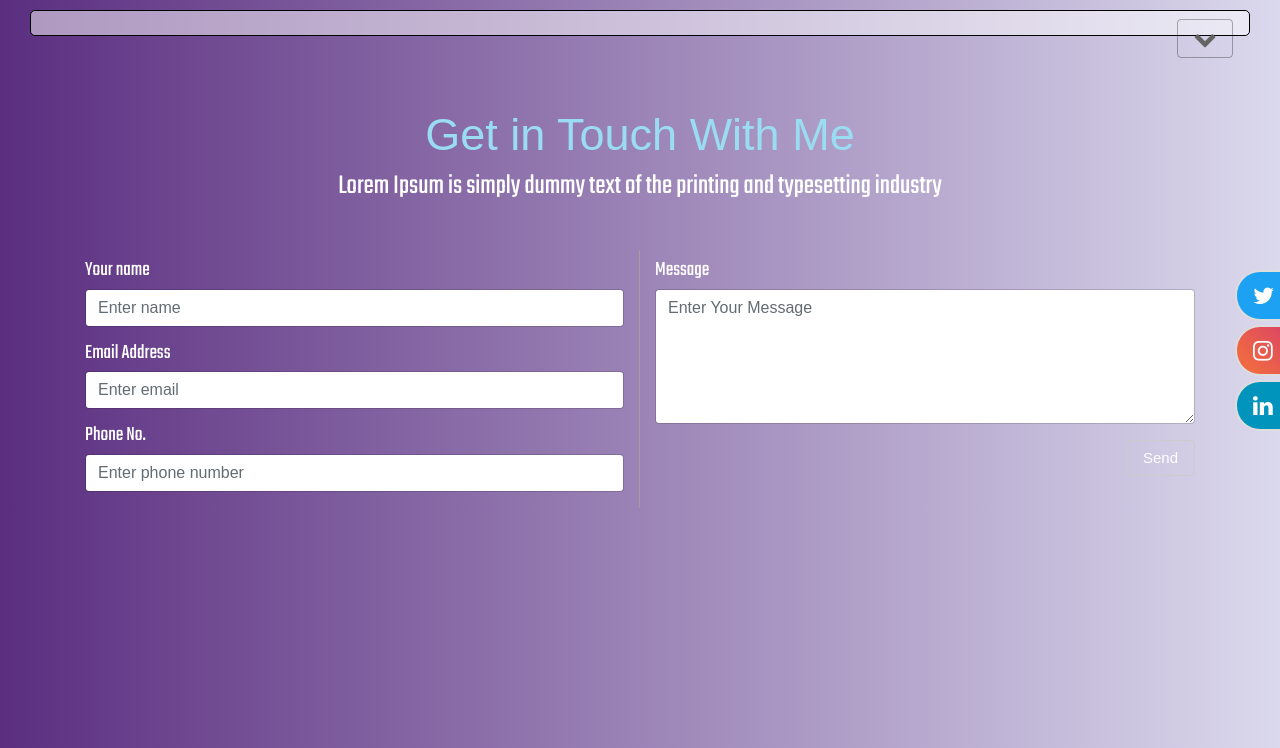
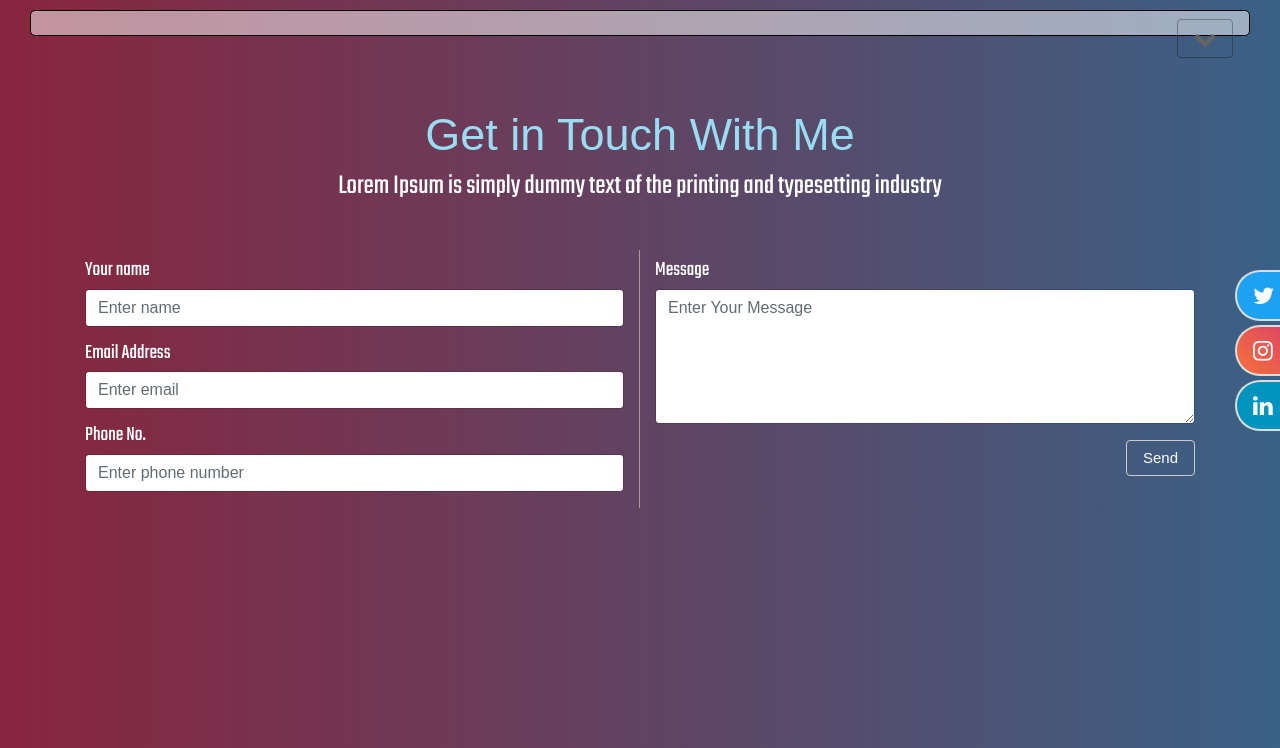
Before and after one commit to thetaPC/rachel_le, a PHP site: page /src/contact.php in a window 1280 px wide. Shown: the top 748 px of the page. Run offline with PHP 8.4, Linux system fonts and the light colour scheme; data that the repository does not hold is empty; a stand-in replaces the project's code that opens the database connection; some libraries are stand-ins or nearby versions; some web fonts are replaced.

Commit message:
reverted to og bg colors

```diff
--- a/css/contact.css
+++ b/css/contact.css
@@ -14,10 +14,10 @@
 }
 
 body {
-    background: #dbd9ed;
-    background: -webkit-linear-gradient(to left, #dbd9ed , #5b2e80);
+    background: #3a6186;
+    background: -webkit-linear-gradient(to left, #3a6186 , #89253e);
     /*background: linear-gradient(to left, #3a6186 , #89253e); */
-    background: linear-gradient(to left, #dbd9ed , #5b2e80);
+    background: linear-gradient(to left, #3a6186 , #89253e);
     color: #fff;
 }
 
```
